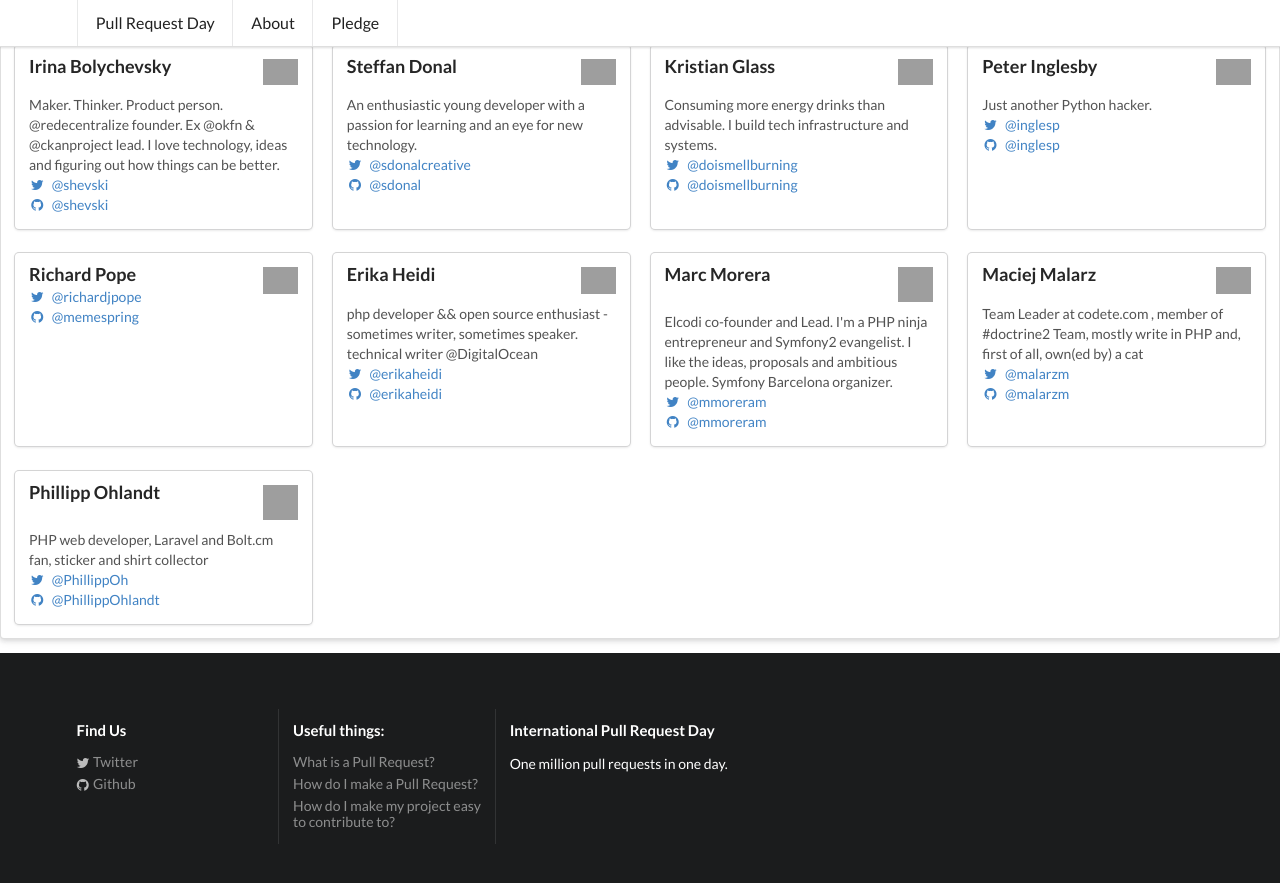
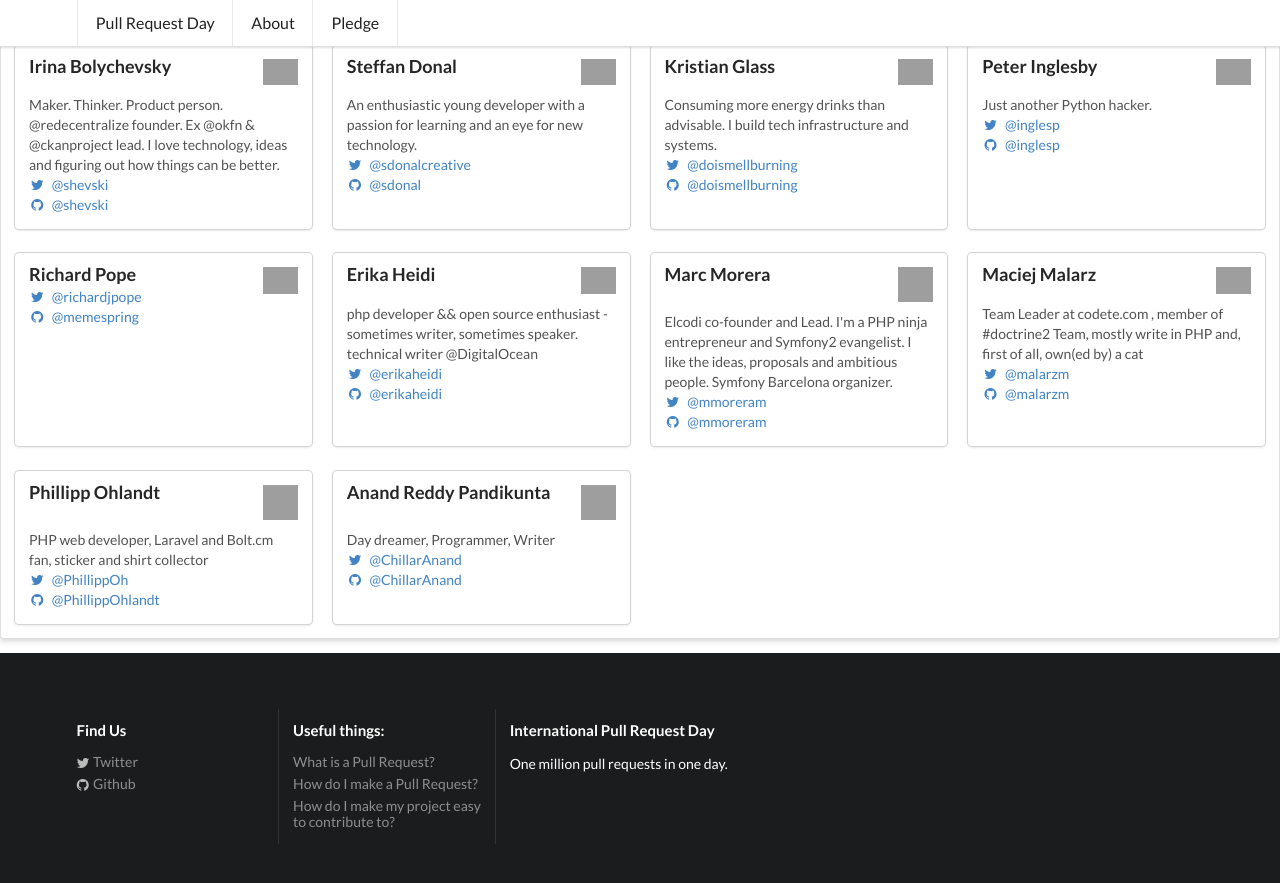
Before and after one commit to pullrequestday/pullrequestday, a Jekyll site: the page built from pledge/index.html, in a window 1280 px wide and 900 px high, scrolled down 2095 px. Shown: the top 883 px of the window. Built offline with Jekyll 4.4.1, drawn with Linux system fonts in a browser that asks for light colours; grey boxes are pictures that could not be loaded.

Commit message:
Add chillaranand's pledge

```diff
--- a/pledge/index.html
+++ b/pledge/index.html
@@ -418,6 +418,34 @@
 
     <!-- ATTENTION PLEDGE MAKERS:  -->
     <!-- INSERT YOUR PLEDGE IMMEDIATELY ABOVE THIS COMMENT -->
+<div class="ui card">
+    <div class="content">
+        <img class="right floated mini ui image"
+             src="https://avatars2.githubusercontent.com/u/4463796?v=3&s=460">
+        <div class="header">
+            Anand Reddy Pandikunta
+        </div>
+        <div class="description">
+            Day dreamer, Programmer, Writer
+        </div>
+        <div class="extra content">
+            <p>
+                <a target="_blank"
+                   href="http://twitter.com/ChillarAnand">
+                    <i class="twitter icon"></i>
+                    @ChillarAnand
+                </a>
+                <br />
+                <a target="_blank"
+                   href="http://github.com/chillaranand">
+                    <i class="github icon"></i>
+                    @ChillarAnand
+                </a>
+            </p>
+        </div>
+    </div> <!-- End of content -->
+</div> <!-- End of card -->
+
 
   </div>
 
```
